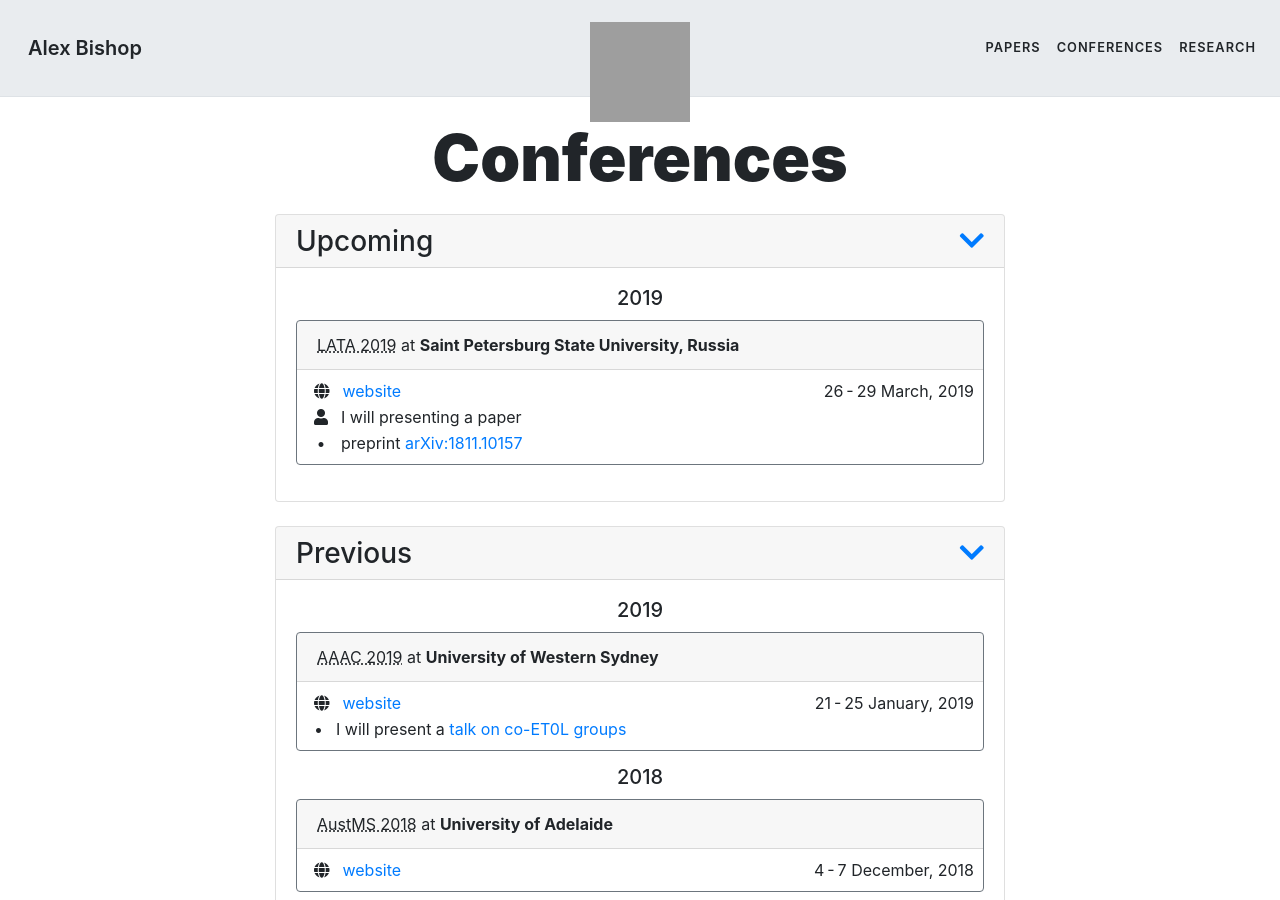
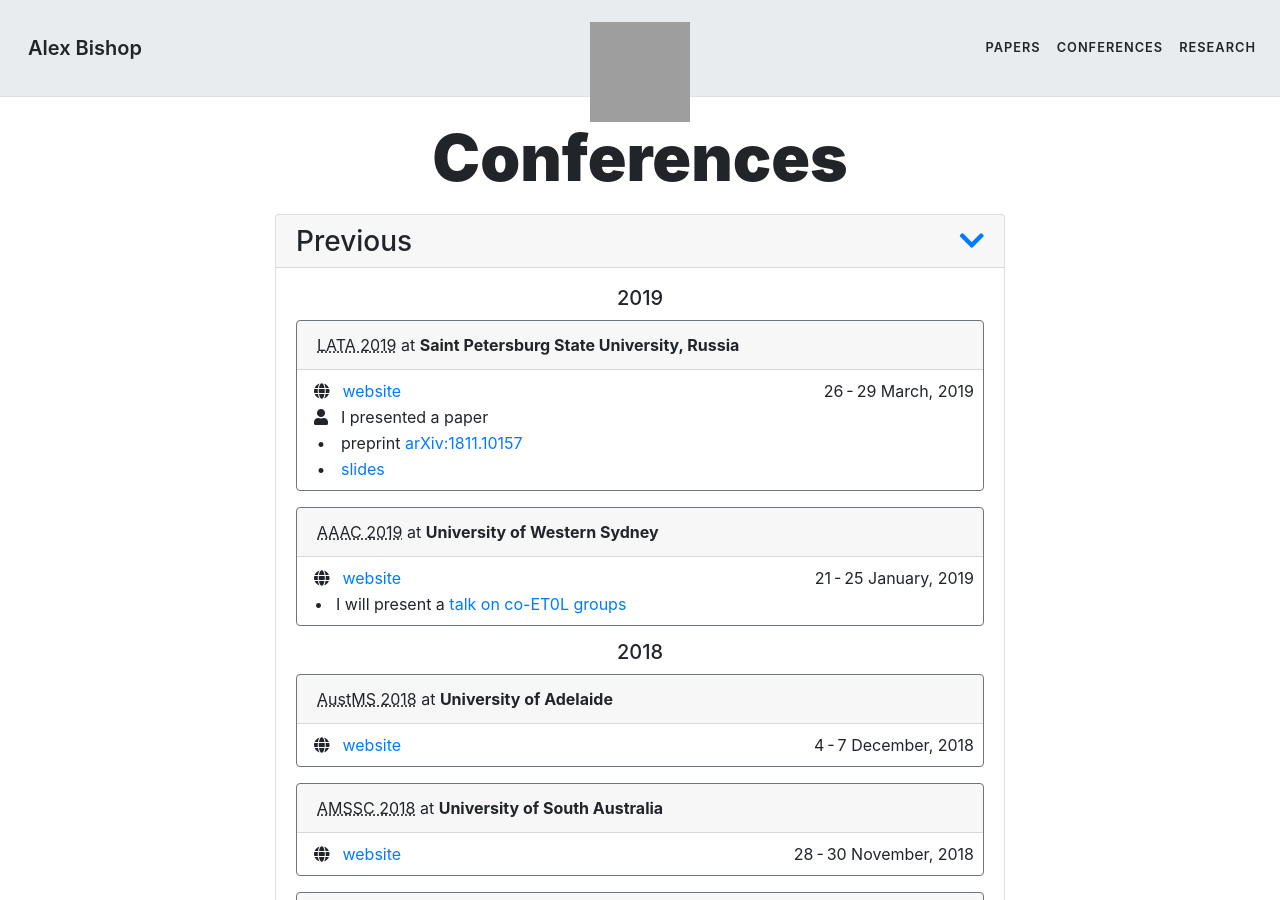
Before and after one commit to alexbishop/alexbishop.github.io, a Jekyll site: the page built from conferences.html, in a window 1280 px wide and 900 px high, cut to the strip 0-900 px from the top of the window. Built offline with Jekyll 4.4.1, drawn with Linux system fonts in a browser that asks for light colours; nearby versions of some CDN libraries; a style sheet for code colours, icons or effects is not loaded; grey boxes are pictures that could not be loaded.

Commit message:
Updates list of papers and conferences

```diff
--- a/_data/conferences.yaml
+++ b/_data/conferences.yaml
@@ -1,5 +1,5 @@
 
-Upcoming:
+Previous:
 
   2019:
     -
@@ -10,13 +10,12 @@ Upcoming:
       dates: 26 - 29 March, 2019
       info:
         talk: |
-          I will presenting a paper
+          I presented a paper
         arxiv: |
           preprint <a href="https://arxiv.org/abs/1811.10157" target="_blank" rel="noreferrer">arXiv:1811.10157</a>
+        overleaf: |
+          <a href="https://www.overleaf.com/read/fszxrytdfkcz" target="_blank" rel="noreferrer">slides</a>
 
-Previous:
-
-  2019:
     -
       name: The Asia-Australia Algebra Conference 2019
       short-name: AAAC&nbsp;2019
--- a/_data/papers.yaml
+++ b/_data/papers.yaml
@@ -1,5 +1,5 @@
 
-To Appear:
+Papers:
 
   -
     title: |
@@ -8,6 +8,8 @@ To Appear:
       Alex&nbsp;Bishop
         and
       <a href="https://sites.google.com/site/melderau" target="_blank" rel="noreferrer">Murray&nbsp;Elder</a>
+    Springer: |
+      DOI: <a href="https://doi.org/10.1007/978-3-030-13435-8_6" target="_blank" rel="noreferrer">10.1007/978-3-030-13435-8_6</a>
     Preprint: |
       <a href="https://arxiv.org/abs/1811.10157" target="_blank" title="arxiv version" rel="noreferrer">arXiv:1811.10157</a>
     Comment: |
```
